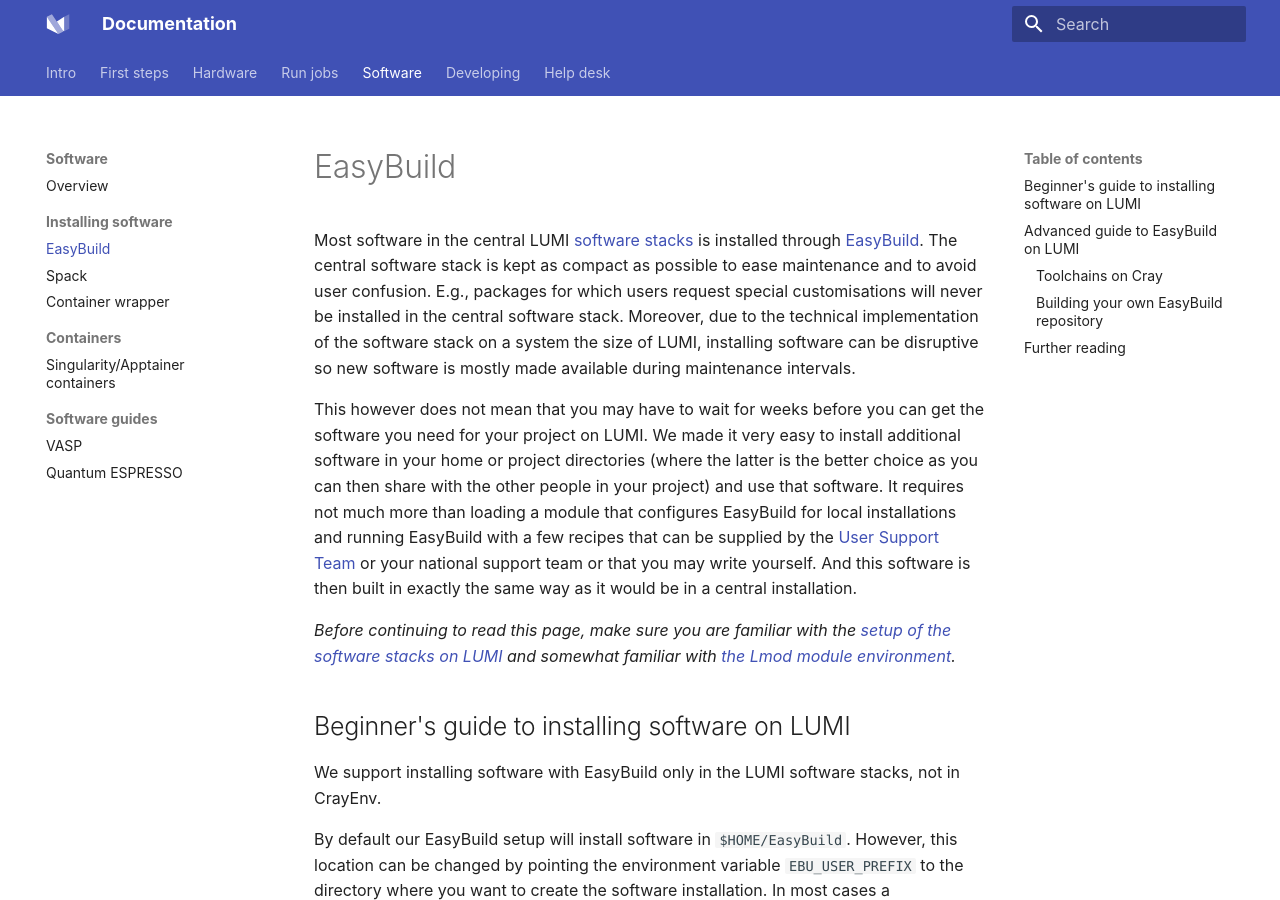
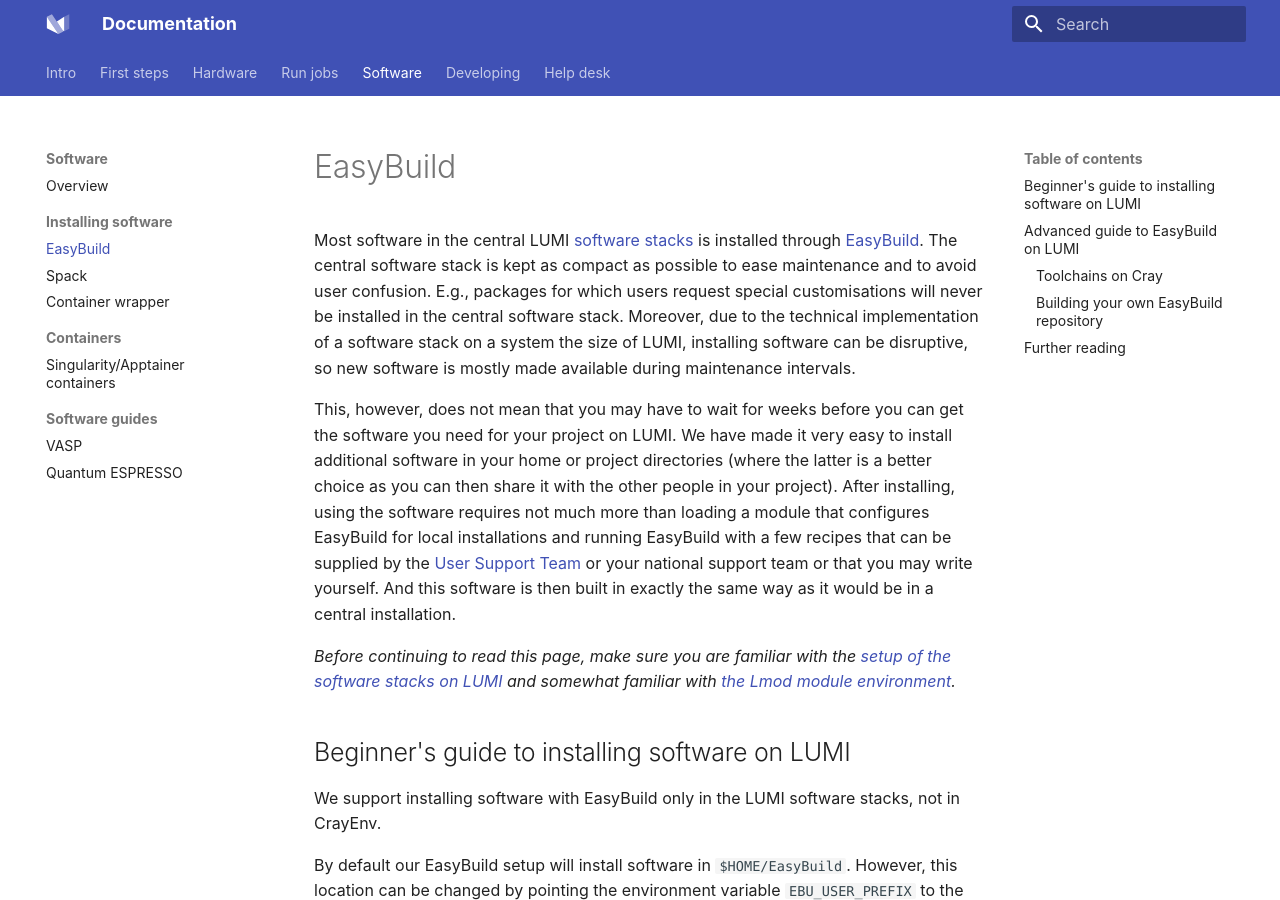
Before and after one commit to Lumi-supercomputer/lumi-userguide, an MkDocs documentation site: the page built from docs/software/installing/easybuild.md, in a window 1280 px wide and 900 px high. Built offline with MkDocs 1.6.1 and Material for MkDocs 9.7.7, drawn with Linux system fonts in a browser that asks for light colours; some of the changed text lies outside the part shown.

Commit message:
Second round of changes from code review by hdrei
Co-authored-by: hdrei <78485804+hdrei@users.noreply.github.com>

```diff
--- a/docs/software/installing/easybuild.md
+++ b/docs/software/installing/easybuild.md
@@ -11,15 +11,15 @@
 stack is kept as compact as possible to ease maintenance and to avoid user
 confusion. E.g., packages for which users request special customisations will
 never be installed in the central software stack. Moreover, due to the
-technical implementation of the software stack on a system the size of LUMI,
-installing software can be disruptive so new software is mostly made available
+technical implementation of a software stack on a system the size of LUMI,
+installing software can be disruptive, so new software is mostly made available
 during maintenance intervals.
 
-This however does not mean that you may have to wait for weeks before you can
-get the software you need for your project on LUMI. We made it very easy to
+This, however, does not mean that you may have to wait for weeks before you can
+get the software you need for your project on LUMI. We have made it very easy to
 install additional software in your home or project directories (where the
-latter is the better choice as you can then share with the other people in your
-project) and use that software. It requires not much more than loading a module
+latter is a better choice as you can then share it with the other people in your
+project). After installing, using the software requires not much more than loading a module
 that configures EasyBuild for local installations and running EasyBuild with a
 few recipes that can be supplied by the [User Support Team][helpdesk] or your
 national support team or that you may write yourself. And this software is then
```
Also changed, not shown: other parts of docs/software/installing/easybuild.md (+4 -4 lines), docs/software/index.md (+1 -1 lines).
